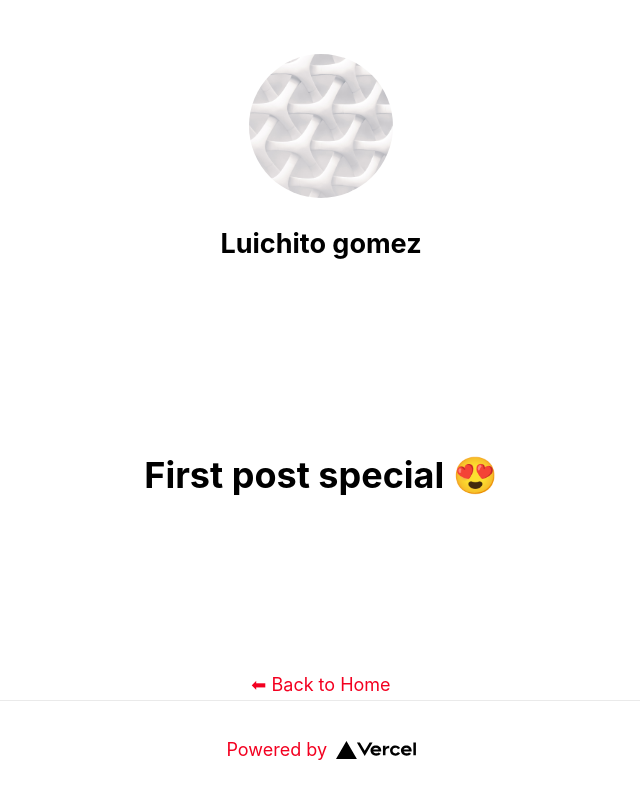
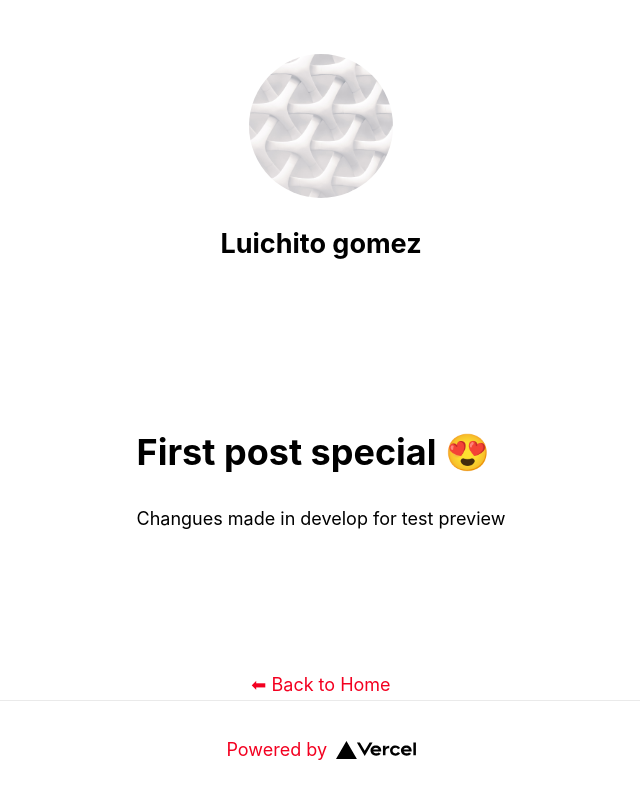
Before and after one commit to luchito93/nextjs-blog, a Next.js app: page /post/first-post in a window 1280 px wide. Shown: the whole page, without its empty margins (319-959 px from the left). Built offline with nearby package versions, Linux system fonts and the light colour scheme.

Commit message:
feat: :art: Previw example code for vercel

```diff
--- a/pages/post/first-post.js
+++ b/pages/post/first-post.js
@@ -16,6 +16,7 @@ const FirstPost = () => {
                 onLoad={() => console.log('Ya termino de cargar el facepur')}
                 />}
                 <h1>First post special 😍</h1>
+                <p>Changues made in develop for test preview</p>
             </div>
         </Layout>
     )
```
